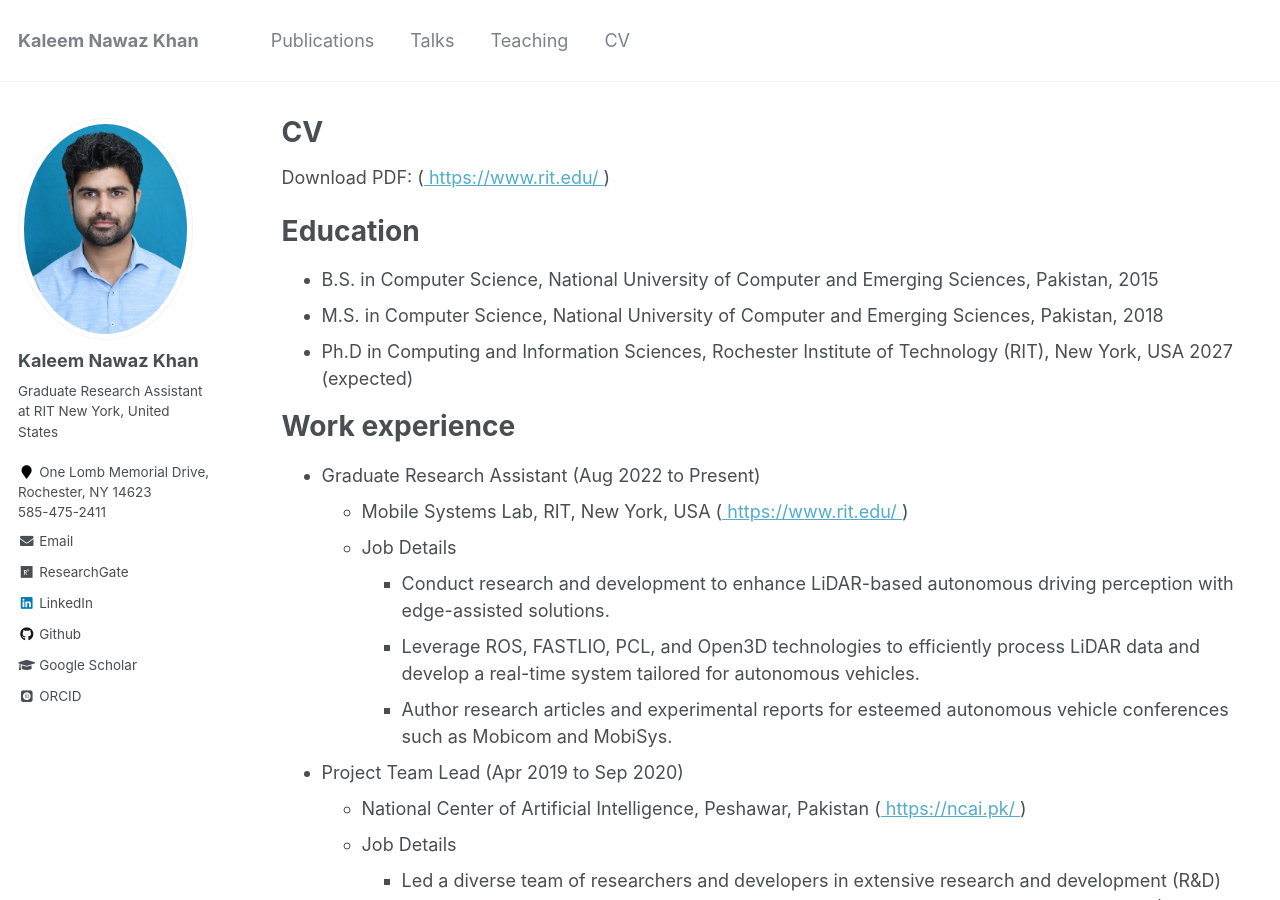
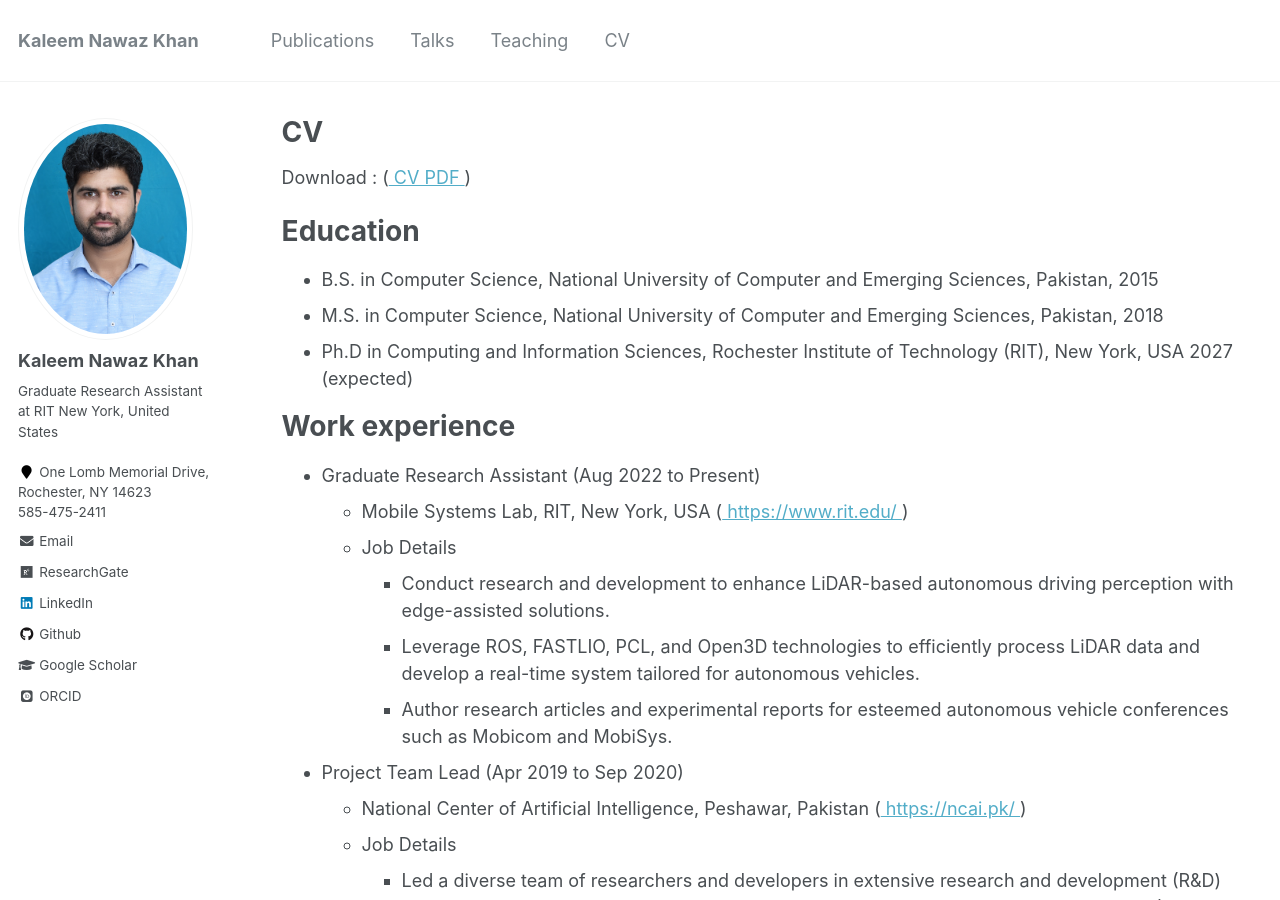
Before and after one commit to KaleemNwzKhan/KaleemNwzKhan.github.io, a Jekyll site: the page built from _pages/cv.md, in a window 1280 px wide and 900 px high. Built offline with Jekyll 4.4.1, drawn with Linux system fonts in a browser that asks for light colours; some web fonts are replaced.

Commit message:
Changes Added

```diff
--- a/_pages/cv.md
+++ b/_pages/cv.md
@@ -9,7 +9,7 @@
 
 {% include base_path %}
 
-Download PDF: (<a href="https://www.rit.edu/"> https://www.rit.edu/ </a>)
+Download : (<a href="https://drive.google.com/file/d/1P64DWyVsAExhTiVqnvQBm5dkd2ZrywYU/view?usp=sharing/"> CV PDF </a>)
 
 Education
 ======
```
Also changed, not shown: 1 other file.
